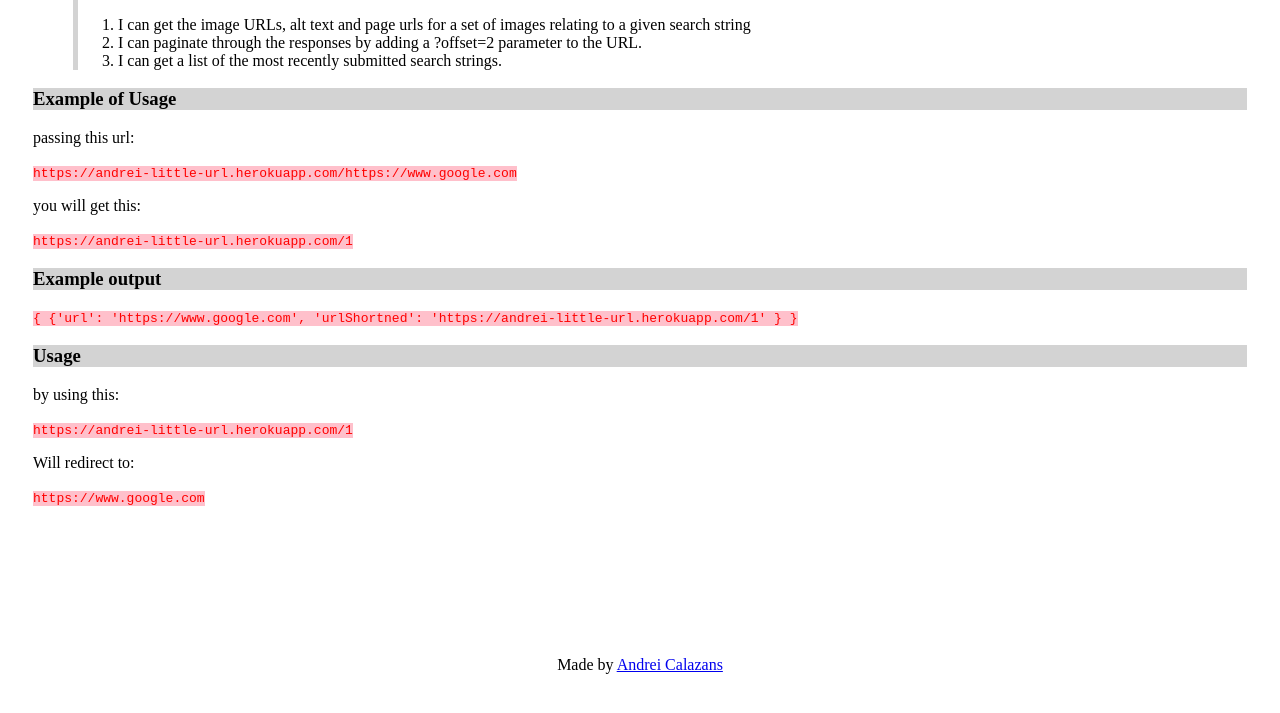
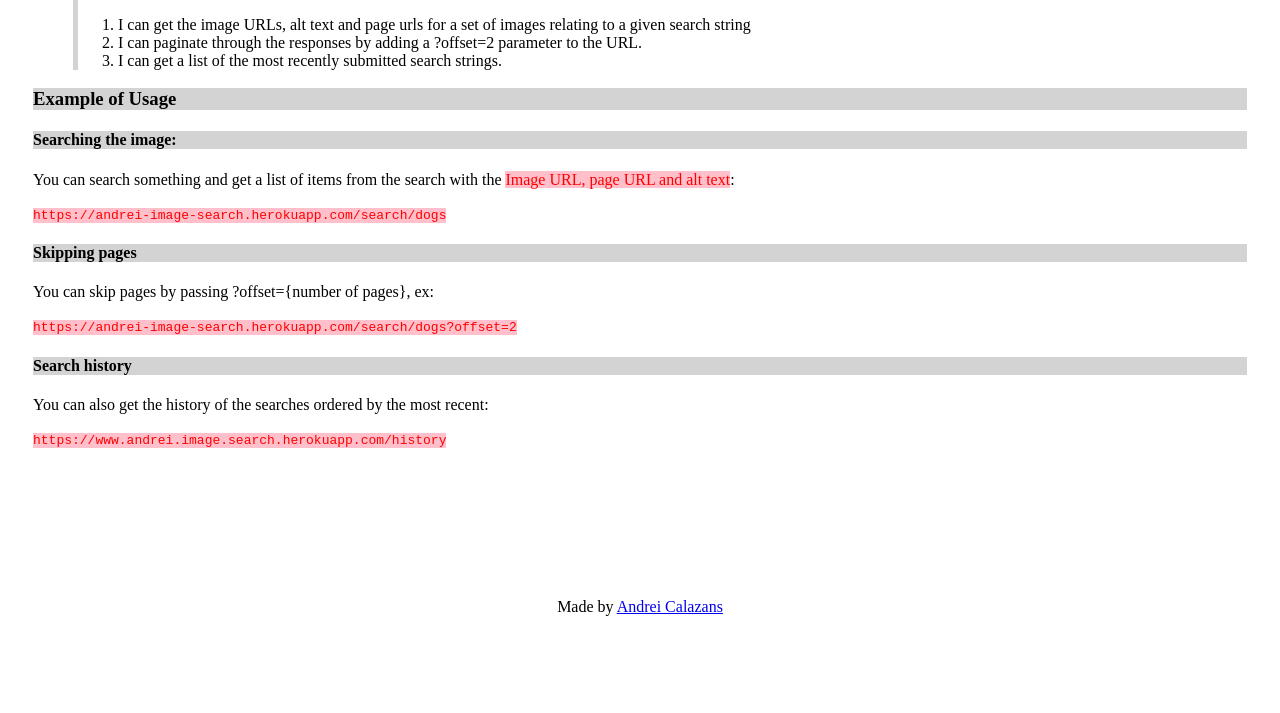
Before and after one commit to AndreiCalazans/image-search-api, a website: page public/index.html in a window 1280 px wide. Shown: the part 185-898 px from the top of the page. After the commit the page ends 850 px from the top, so only its background shows below. Drawn offline with Linux system fonts and the light colour scheme.

Commit message:
finished

```diff
--- a/package.json
+++ b/package.json
@@ -7,6 +7,7 @@
     "axios": "^0.15.3",
     "express": "^4.15.2",
     "mongoose": "^4.9.0",
+    "serve-favicon": "^2.4.1",
     "valid-url": "^1.0.9"
   },
   "devDependencies": {},
--- a/public/index.html
+++ b/public/index.html
@@ -17,7 +17,8 @@
       .title{
         background-color: lightgrey;
       }
-      code {
+
+      code , span {
         color: red;
         background-color: pink;
       }
@@ -36,25 +37,21 @@
       <ol>
         <h3>User stories</h3>
         <li> I can get the image URLs, alt text and page urls for a set of images relating to a given search string</li>
-        <li>  I can paginate through the responses by adding a ?offset=2 parameter to the URL.</li>
-        <li>  I can get a list of the most recently submitted search strings.</li>
+        <li> I can paginate through the responses by adding a ?offset=2 parameter to the URL.</li>
+        <li> I can get a list of the most recently submitted search strings.</li>
       </ol>
     </blockquote>
     <h3 class='title'>Example of Usage</h3>
-    <p>passing this url: </p>
-    <code>https://andrei-little-url.herokuapp.com/https://www.google.com</code><br>
-    <p>you will get this: </p>
-    <code>https://andrei-little-url.herokuapp.com/1</code>
-    <h3 class='title'>Example output</h3>
-    <code>{
-{'url': 'https://www.google.com',
-'urlShortned': 'https://andrei-little-url.herokuapp.com/1' }
-}</code>
-      <h3 class='title'>Usage</h3>
-      <p>by using this:</p>
-      <code>https://andrei-little-url.herokuapp.com/1</code>
-      <p>Will redirect to: </p>
-      <code>https://www.google.com</code>
+    <h4  class='title'>Searching the image:</h4>
+    <p>You can search something and get a list of items from the search with the <span>Image URL, page URL and alt text</span>: </p>
+    <code>https://andrei-image-search.herokuapp.com/search/dogs</code><br>
+
+      <h4 class="title">Skipping pages</h4>
+      <p>You can skip pages by passing ?offset={number of pages}, ex:</p>
+      <code>https://andrei-image-search.herokuapp.com/search/dogs?offset=2</code>
+      <h4 class="title">Search history</h4>
+      <p>You can also get the history of the searches ordered by the most recent: </p>
+      <code>https://www.andrei.image.search.herokuapp.com/history</code>
 
 <footer>
   <p>Made by <a href="https://andreicalazans.github.io/">Andrei Calazans</a> </p>
```
Also changed, not shown: api.js (+5 -11 lines), app.js (+37 -3 lines), public/images/favicon.ico (added).
